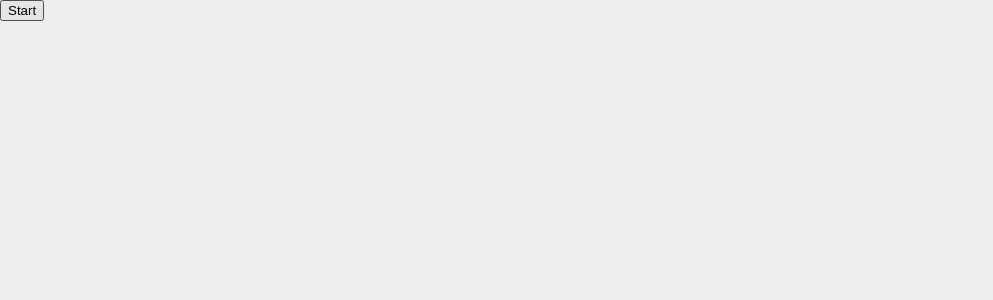
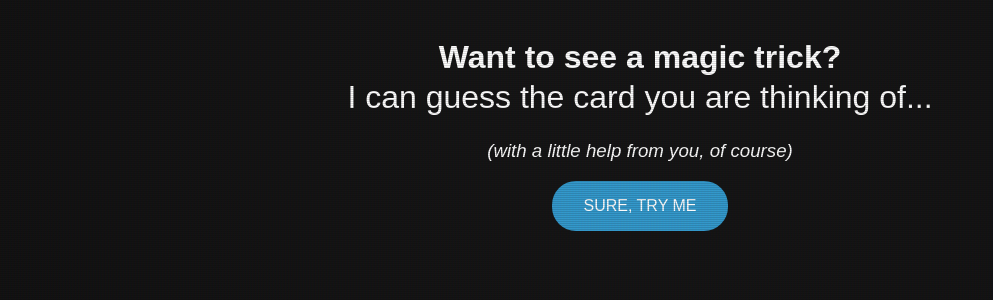
Before and after one commit to russellramey/27cards, a Vue app: page / in a window 1280 px wide. Shown: the top 300 px of the page, without its empty margins (0-993 px from the left). Built offline with nearby package versions, Linux system fonts and the light colour scheme.

Commit message:
more style updates

```diff
--- a/src/App.vue
+++ b/src/App.vue
@@ -53,10 +53,63 @@ export default {
 
 <style lang="scss">
 body{
-    background: #eeeeee;
+    overflow: hidden;
     margin: 0;
     padding: 0;
     font-family: sans-serif;
+    font-weight: lighter;
     line-height: 1;
+    background: #161616;
+    background: radial-gradient(ellipse at top, #161616 0%, #111 100%);
+    color: #fff;
+    height: 100vh;
+
+    &::before{
+        content: " ";
+        display: block;
+        position: fixed;
+        top: 0;
+        left: 0;
+        bottom: 0;
+        right: 0;
+        background: linear-gradient(transparent 50%, rgba(0,0,0,0.25) 50%),linear-gradient(
+        90deg
+        , rgba(255,0,0,0.05), rgba(0,255,0,0.02), rgba(0,0,255,0.05));
+        z-index: 5;
+        background-size: 100% 2px, 3px 100%;
+        pointer-events: none;
+        opacity: 0.5;
+    }
+
+    h1,h2,h3,h4,h5,h6{
+        font-weight: lighter;
+        text-align: center;
+        line-height: 1.25;
+    }
+}
+#app{
+    padding: 1rem;
+    overflow: auto;
+    position: fixed;
+    top: 0;
+    left: 0;
+    right: 0;
+    left: 0;
+
+    button{
+        background: #3399cc;
+        border-radius: 1.5rem;
+        border: none;
+        padding: 1rem 2rem;
+        text-transform: uppercase;
+        color: white;
+        font-size: 1rem;
+        cursor: pointer;
+        transition: all 150ms ease-in-out;
+        z-index: 1;
+        &:hover{
+            background: darken(#3399cc, 20);
+        }
+    }
 }
 </style>
--- a/src/components/Card.vue
+++ b/src/components/Card.vue
@@ -65,8 +65,11 @@ export default {
     justify-content: center;
     font-size: 1.5rem;
     margin: .5rem;
-    box-shadow: 0 0 .5rem rgba(0,0,0,.125);
+    box-shadow: 0 0 .5rem rgba(0,0,0,.25);
     box-sizing: border-box;
+    position: relative;
+    overflow: hidden;
+    font-weight: normal;
     >div{
         flex:1;
     }
@@ -109,5 +112,19 @@ export default {
         color: red;
     }
 
+    &::before{
+        content: '';
+        display: block;
+        position: absolute;
+        bottom: 0;
+        right: 0;
+        width: 110%;
+        height: 110%;
+        background: #f4f4f4;
+        z-index: 1;
+        border: 1px solid #e4e4e4;
+        transform: rotate(45deg) translate(55%, 5%);
+        opacity: .4;
+    }
 }
 </style>
--- a/src/components/steps/Step1.vue
+++ b/src/components/steps/Step1.vue
@@ -1,6 +1,10 @@
 <template>
     <div class="step-1">
-        <button @click="start">Start</button>
+        <h1><b>Want to see a magic trick?</b><br />I can guess the card you are thinking of...</h1>
+        <h3><em>(with a little help from you, of course)</em></h3>
+        <p style="text-align:center;">
+            <button @click="start">Sure, try me</button>
+        </p>
     </div>
 </template>
 
--- a/src/components/steps/Step2.vue
+++ b/src/components/steps/Step2.vue
@@ -1,11 +1,13 @@
 <template>
     <div class="step-2">
-        <h1>Think about any card from the options below</h1>
+        <h1>Pick a card from the options below, and remember it...</h1>
+        <p style="text-align:center;">
+            <button @click="selected">Ok, I got one</button>
+        </p>
         <template v-if="store.cards.set">
             <div class="card-set">
                 <Card v-for="(card, index) in store.cards.set" :data="card" :key="index"></Card>
             </div>
-            <button @click="selected">I am ready</button>
         </template>
     </div>
 </template>
--- a/src/components/steps/Step3.vue
+++ b/src/components/steps/Step3.vue
@@ -3,12 +3,10 @@
         <h1 v-if="round<3">Select the row your card appears in <span v-if="round===1">again</span> <span v-if="round===2">one more time</span>:</h1>
         <h1 v-else>Your card was:</h1>
         <template v-if="store.cards.stacks">
-            <div v-for="(stack, index) in store.cards.stacks" class="card-stack" :key="index">
+            <div v-for="(stack, index) in store.cards.stacks" class="card-stack" :key="index" @click="select(index)">
                 <div class="cards">
                     <Card v-for="(card, index) in stack" :data="card" :key="index"></Card>
                 </div>
-                <button @click="select(index)">My card is in this row</button>
-
             </div>
         </template>
     </div>
@@ -93,8 +91,10 @@ export default {
 .card-stack{
     margin: 0 auto;
     padding: 2rem;
+    transition: all 150ms ease-in-out;
+    cursor: pointer;
     &:hover{
-        background: #e4e4e4;
+        background: rgba(0,0,0,.333333);
     }
     .cards{
         display: flex;
--- a/src/components/steps/Step4.vue
+++ b/src/components/steps/Step4.vue
@@ -1,7 +1,9 @@
 <template>
-    <div class="step-1">
+    <div class="step-4">
         <h1>This is your card</h1>
-        <Card :data="this.store.user.card"></Card>
+        <div class="user-card">
+            <Card :data="this.store.user.card"></Card>
+        </div>
     </div>
 </template>
 
@@ -32,5 +34,14 @@ export default {
 </script>
 
 <style scoped lang="scss">
-
+.user-card{
+    display: block;
+    height: auto;
+    .card{
+        position: relative;
+        transform: scale(1.75);
+        margin: 0 auto;
+        margin-top: 8rem;
+    }
+}
 </style>
--- /dev/null
+++ b/vue.config.js
@@ -0,0 +1,6 @@
+/*jshint esversion: 6*/
+
+// Vue Config
+module.exports = {
+    publicPath: './'
+};
```
